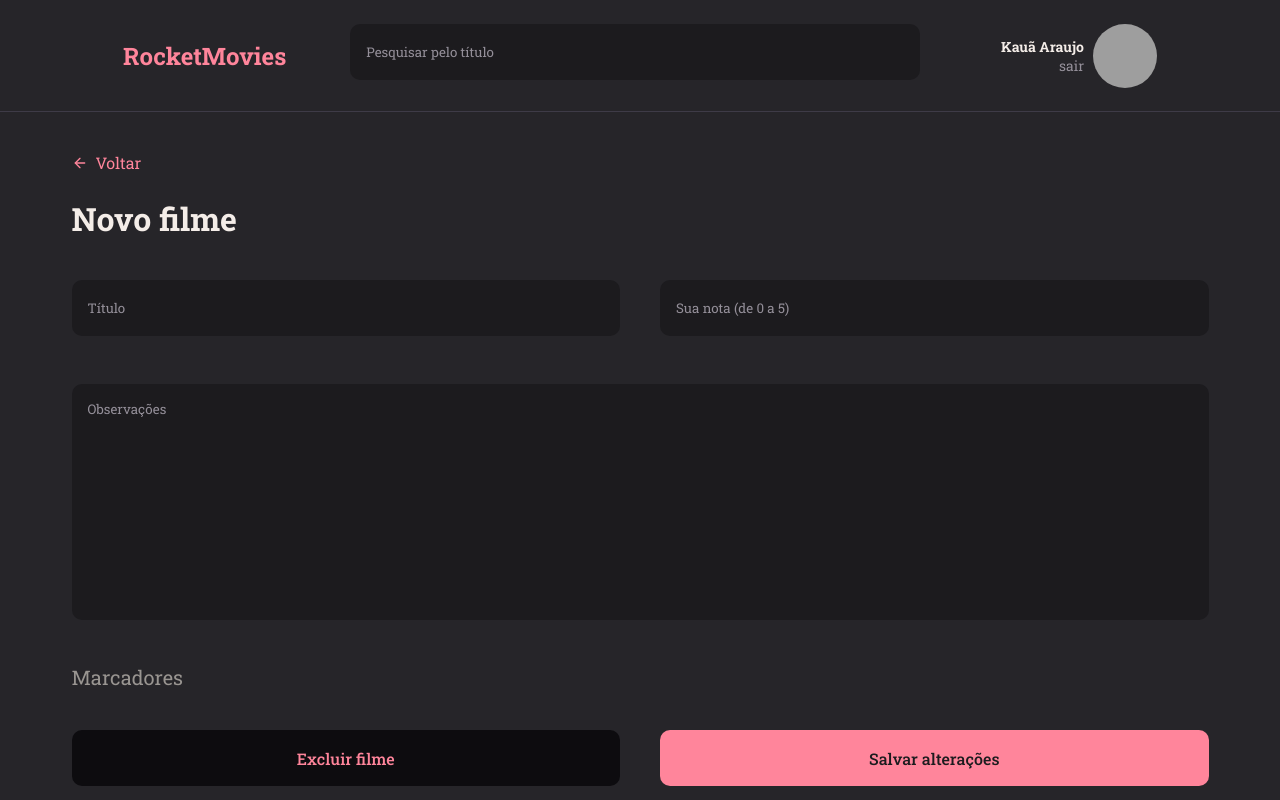
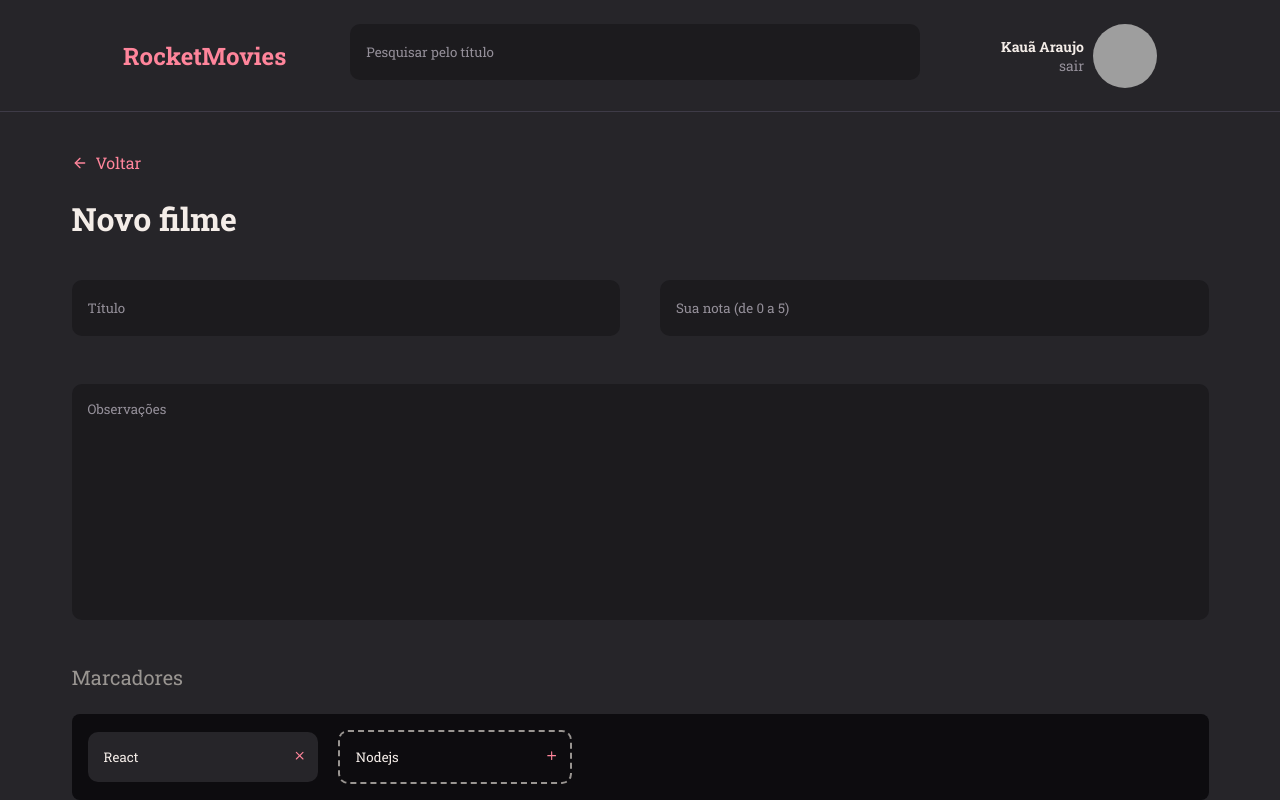
Before and after one commit to LKaua22k/RocketMovies-React, a React (Vite) app: page / in a window 1280 px wide. Built offline with nearby package versions, Linux system fonts and the light colour scheme; grey boxes are pictures that could not be loaded.

Commit message:
Pagina new finalizada :tada::

```diff
--- /dev/null
+++ b/src/components/NoteItem/index.jsx
@@ -0,0 +1,16 @@
+import {FiPlus, FiX} from 'react-icons/fi'
+import { Container } from "./style";
+
+export function NoteItem({isNew, value , onClick, ...rest}){
+    return(
+        <Container isNew={isNew}>
+            <input type="text" value={value} readOnly={!isNew} {...rest}/>
+
+            <button type="button" onClick={onClick} className={isNew ? 'button-add' : 'button-delete'}>
+
+                {isNew ? <FiPlus/> : <FiX />}
+
+            </button>
+        </Container>
+    )
+}
--- /dev/null
+++ b/src/components/NoteItem/style.js
@@ -0,0 +1,46 @@
+import styled from "styled-components";
+
+export const Container = styled.div`
+    display: flex;
+    align-items: center;
+    justify-content: center;
+
+    background-color: ${({theme, isNew}) => isNew ? 'trasparent' : theme.COLORS.BACKGROUND_800};
+
+    color: ${({theme}) =>theme.COLORS.GRAY_400 };
+    border: ${({theme , isNew}) => isNew ? `2px dashed ${theme.COLORS.GRAY_400}`: 'none'};
+
+
+    padding-right:12px;
+    border-radius:10px;
+
+    > input {
+
+        width:100%;
+        padding:16px;
+
+        outline:none;
+        border:transparent;
+        background-color:transparent;
+
+        color:${({theme}) => theme.COLORS.WHITE};
+
+        &::placeholder{
+            color:${({theme}) => theme.COLORS.GRAY_300};
+        }
+
+    }
+
+    >button {
+        border:none;
+        background-color:transparent;
+    }
+
+    .button-delete{
+        color:${({theme}) => theme.COLORS.ROSE};
+    }
+
+    .button-add{
+        color:${({theme}) => theme.COLORS.ROSE};
+    }
+`
--- a/src/pages/New/index.jsx
+++ b/src/pages/New/index.jsx
@@ -5,6 +5,7 @@ import {Link} from '../../components/Link'
 import {Input} from '../../components/Input'
 import {Textarea} from '../../components/Textarea'
 import {Button} from '../../components/Button'
+import { NoteItem } from '../../components/NoteItem';
 
 import { Header } from '../../components/Header'
 export function New(){
@@ -28,8 +29,9 @@ export function New(){
                     <section>
                         <h2>Marcadores</h2>
 
-                        <div>
-
+                        <div className='tags'>
+                            <NoteItem value='React'/>
+                            <NoteItem isNew value="Nodejs"/>
                         </div>
                     </section>
 
--- a/src/pages/New/style.js
+++ b/src/pages/New/style.js
@@ -43,6 +43,17 @@ export const Form = styled.form`
             font-weight: 400;
             color: ${({theme}) => theme.COLORS.GRAY_400};
         }
+
+        .tags{
+            display: flex;
+            align-items: center;
+            flex-wrap: wrap;
+            background-color: ${({theme}) => theme.COLORS.BACKGROUND_900};
+            border-radius: 8px;
+            padding: 16px;
+            margin-top: 24px;
+            gap: 20px;
+        }
     }
 
     .btns{
```
